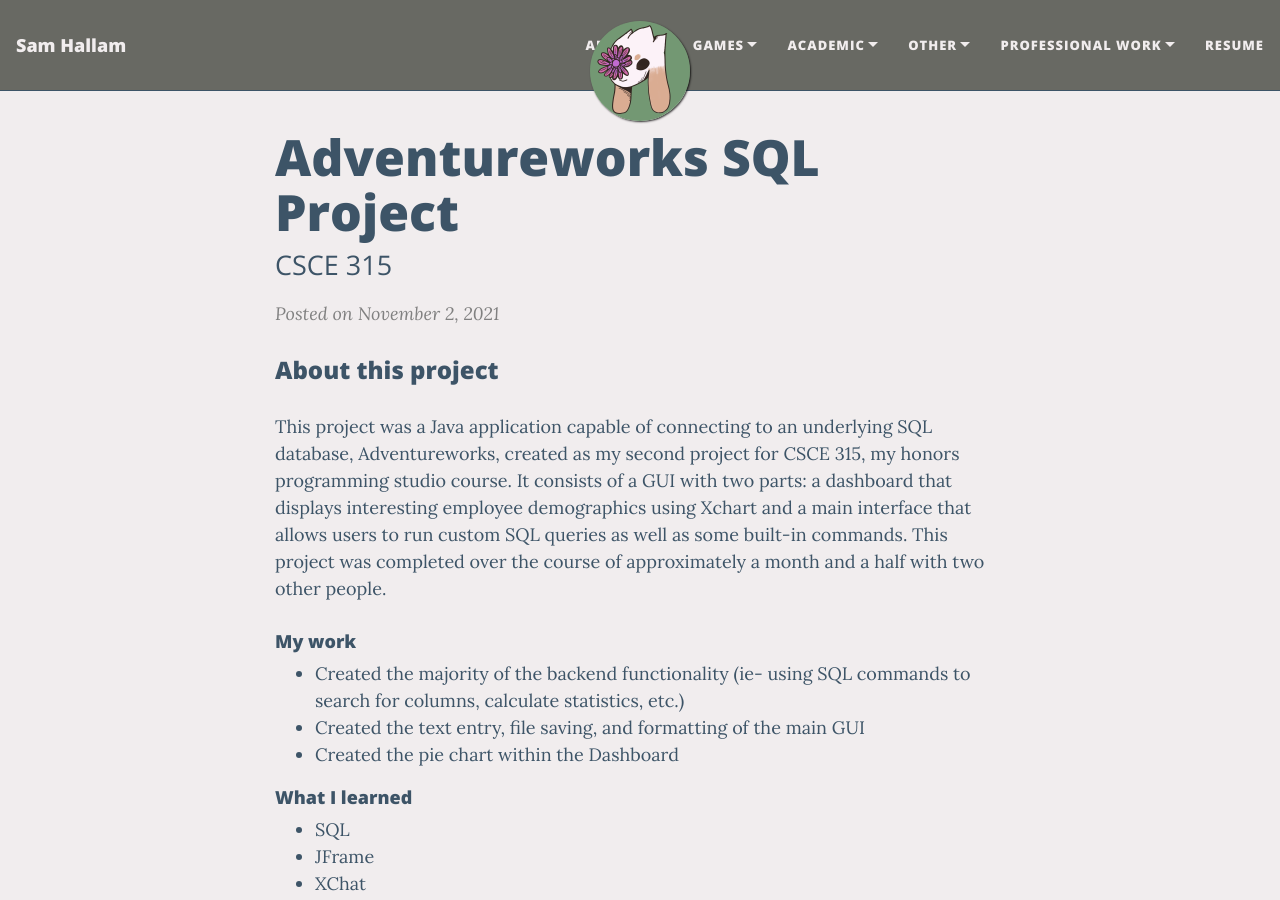
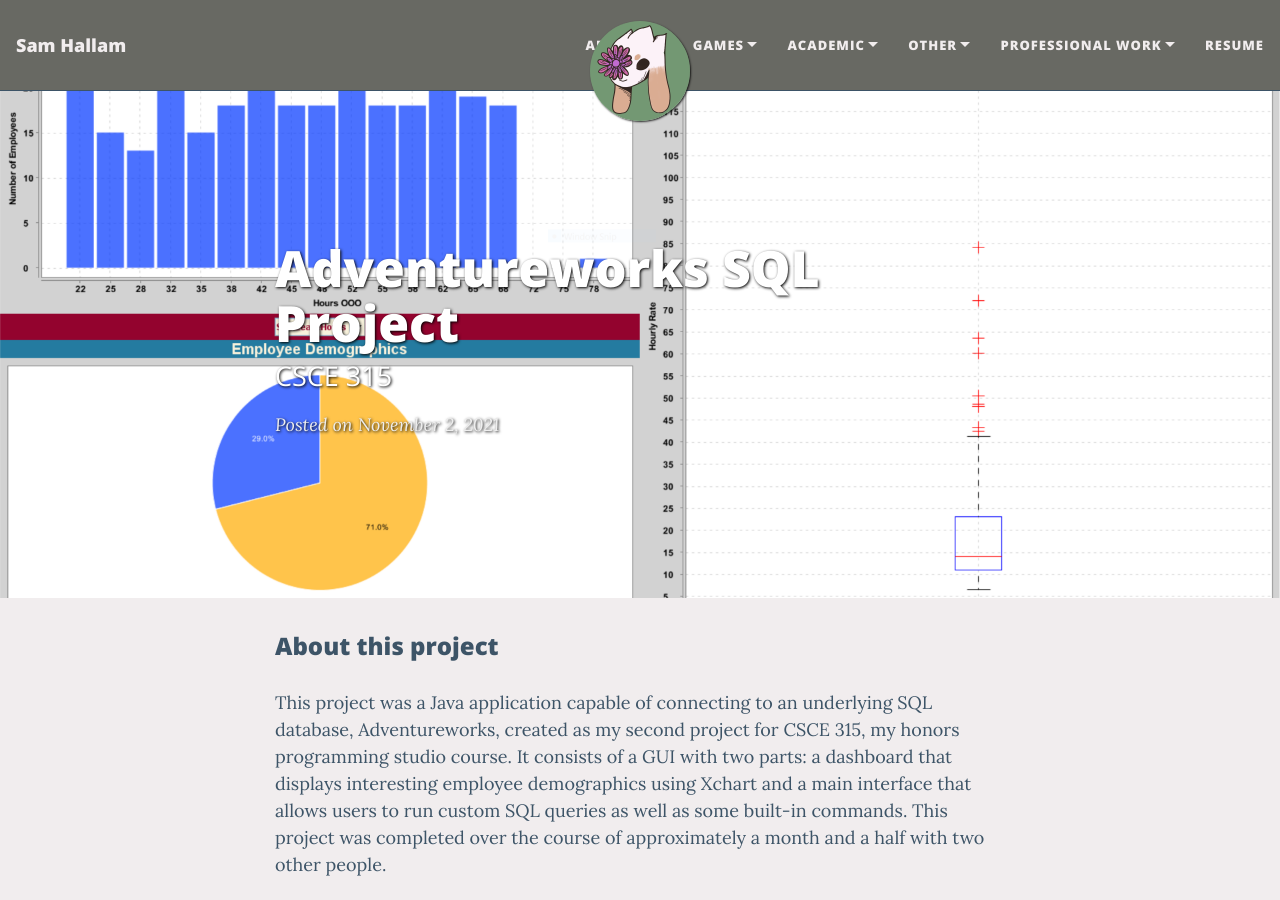
Before and after one commit to samanthemum/samanthemum.github.io, a Jekyll site: the page built from _posts/2021-11-02-sql.md, in a window 1280 px wide and 900 px high. Built offline with Jekyll 4.4.1, drawn with Linux system fonts in a browser that asks for light colours; nearby versions of some CDN libraries.

Commit message:
Added demo for SQL app

```diff
--- a/_posts/2021-11-02-sql.md
+++ b/_posts/2021-11-02-sql.md
@@ -2,8 +2,8 @@
 layout: post
 title: Adventureworks SQL Project
 subtitle: CSCE 315
-cover-img:
-thumbnail-img:
+cover-img: "assets/img/sql_dashboard.png"
+thumbnail-img: "assets/img/sql_dashboard.png"
 ---
 
 
@@ -13,6 +13,8 @@
 for CSCE 315, my honors programming studio course. It consists of a GUI with two parts: a dashboard that displays interesting employee demographics
 using Xchart and a main interface that allows users to run custom SQL queries as well as some built-in commands. This project was completed over
 the course of approximately a month and a half with two other people.
+
+<iframe width="960" height="540" src="https://www.youtube.com/embed/SsRvL3WvqZU" title="YouTube video player" frameborder="0" allow="accelerometer; autoplay; clipboard-write; encrypted-media; gyroscope; picture-in-picture" allowfullscreen></iframe>
 
 #### My work
 
```
Also changed, not shown: assets/img/sql_dashboard.PNG (added).
